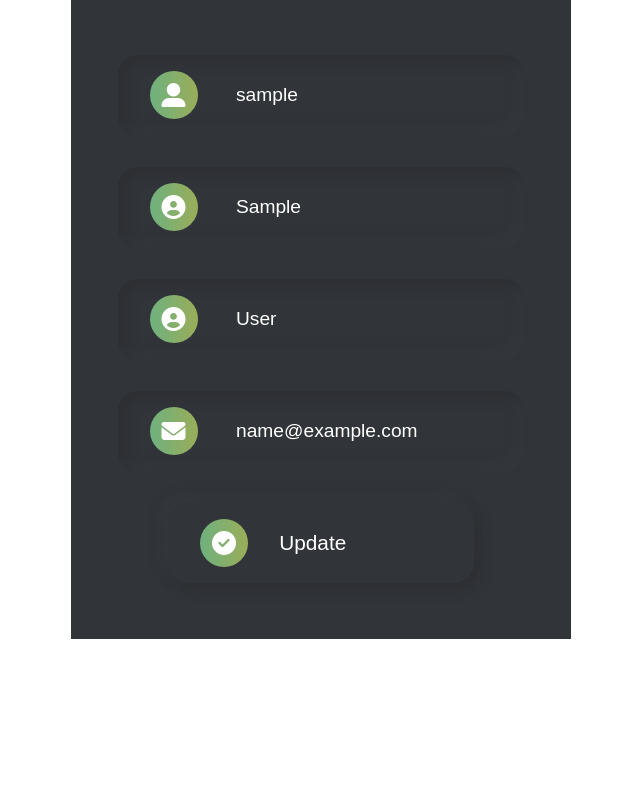
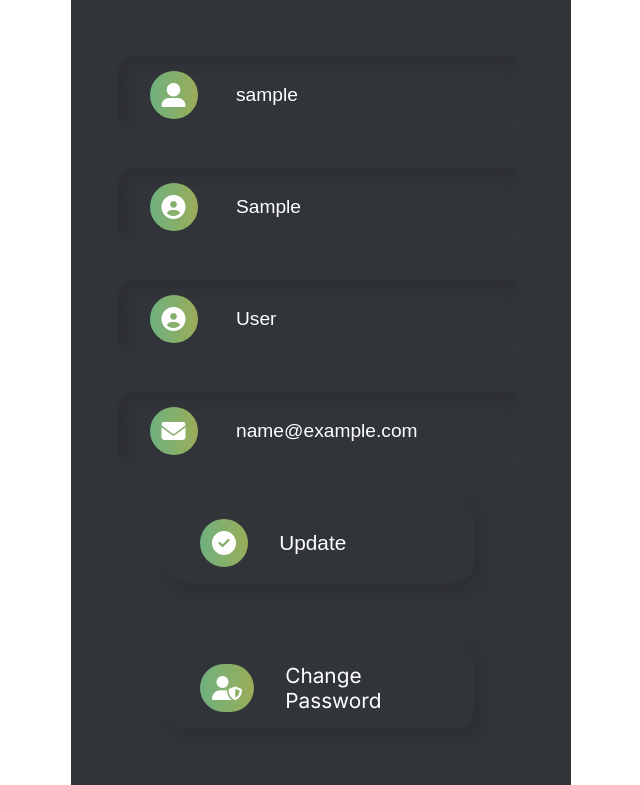
Before and after one commit to Victorspy-web/django-contact-app-no-pic, a Django app: page /update_info/ in a window 1280 px wide. Shown: the part 187-972 px from the top of the page, without its empty margins (319-959 px from the left). Before the commit the page ends 826 px from the top, so only its background shows below. Run offline with Django 3.2, Linux system fonts and the light colour scheme; the visitor is signed in with stand-in values (Sample User, id 1); some libraries are stand-ins or nearby versions.

Commit message:
Some fixes

```diff
--- a/contacts/views.py
+++ b/contacts/views.py
@@ -53,7 +53,7 @@
 		)
 
 		contact.save()
-		messages.success(request, f'Account for {name.title()} created successfully.')
+		messages.success(request, f'Account for {name.title()} has been created successfully!')
 		return redirect('home')
 
 	return render(request, 'contacts/create.html')
@@ -85,7 +85,7 @@
 		contact.note = request.POST['note']
 
 		contact.save()
-		messages.success(request, f'{contact.name.title()} details updated successfully.')
+		messages.success(request, f'{contact.name.title()} details updated successfully!')
 		return redirect('home')
 
 	context = {
@@ -102,7 +102,7 @@
 
 	if request.method == "POST":
 		contact.delete()
-		messages.success(request, 'Contact deleted successfully!.')
+		messages.success(request, 'Contact deleted successfully!')
 		return redirect('home')
 
 	context = {
@@ -121,7 +121,7 @@
 		form = UserUpdateForm(request.POST, instance=request.user)
 		if form.is_valid():
 			form.save()
-			messages.success(request, f'{contact.name.title()}  details updated successfully.')
+			messages.success(request, f'{contact.name.title()}  details updated successfully!')
 			return redirect('home')
 
 	context = {
--- a/registration/views.py
+++ b/registration/views.py
@@ -13,7 +13,7 @@
 	template_name = 'registration/login.html'
 	fields = '__all__'
 	redirect_authenticated_user = True
-	success_message = "%(username)s is signed in successfully"
+	success_message = "%(username)s is signed in successfully!"
 
 	def get_success_url(self):
 		return reverse_lazy('home')
@@ -27,7 +27,7 @@
 	template_name = 'registration/signup.html'
 	form_class = UserRegisterForm
 	redirect_authenticated_user = True
-	success_message = "Account for %(username)s has been created successfully"
+	success_message = "Account for %(username)s has been created successfully!"
 	success_url = reverse_lazy('home')
 
 	# Logs in registered user automatically
--- a/templates/contacts/index.html
+++ b/templates/contacts/index.html
@@ -33,7 +33,7 @@
     <form class="search-bar" method="get">
         <header class="header">
             {% csrf_token %}
-            <input type="search-name" class="contact-search" name="search-area" placeholder="Search contacts.."
+            <input type="search" class="contact-search" name="search-area" placeholder="Search contacts.."
                    autofocus>
     </form>
 
@@ -71,7 +71,7 @@
 
             <hr>
             {% empty %}
-            <h3 style="color: white">No contacts available..</h3>
+            <h3 style="color: white">No contacts found...</h3>
             {% endfor %}
 
         </ul>
--- a/templates/contacts/update_info.html
+++ b/templates/contacts/update_info.html
@@ -62,6 +62,13 @@
             </section>
     </form>
 
+    <section class="button-container">
+        <div class="update-contact">
+            <i class="fas fa-user-shield icon-gradient"></i>
+            <a href="" class="button">Change Password</a>
+        </div>
+    </section>
+
 </div>
 
 
```
